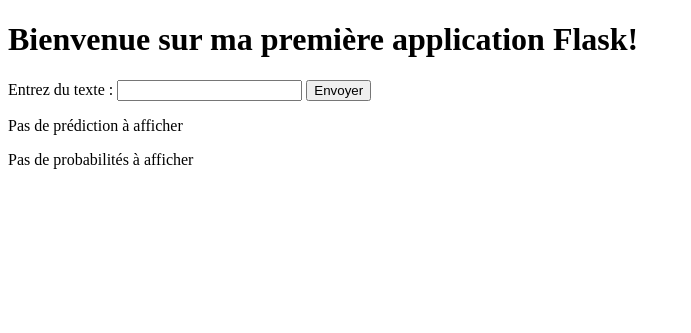
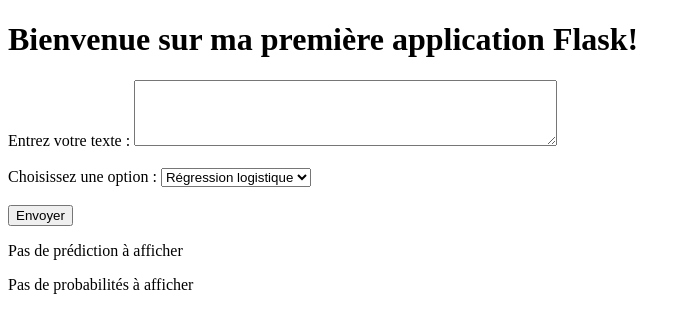
Before and after one commit to Qloeb/Romans19S, a Flask app: template templates/index.html in a window 1280 px wide. Shown: the top 333 px of the page, without its empty margins (0-691 px from the left). Run offline with Flask 2, Linux system fonts and the light colour scheme; the template is opened without the code that fills it, so the values that code supplies are empty.

Commit message:
ajout sélection modèle

```diff
--- a/app.py
+++ b/app.py
@@ -8,14 +8,26 @@ app = Flask(__name__)
 @app.route('/', methods=['GET', 'POST'])
 def home():
 
+    dict_models = {
+        'lr':LogisticRegression(solver='liblinear', multi_class='auto'),
+        'mnb': MultinomialNB(),
+        #'lsvc': LinearSVC(),
+        'dt': DecisionTreeClassifier(max_depth=10),
+        'rf': RandomForestClassifier(max_depth=10),
+        'ada': AdaBoostClassifier(),
+    }
+
     #Sera à remplacer par un appel du model avec les bon poids directement
     textes, labels = import_data("data")
     textes, labels = rassembler_textes_et_labels(textes, labels)
-    pipe = train_model(textes, labels)
 
     if request.method == 'POST':
-        user_text = [request.form['user_input']]
-        # Vous pouvez maintenant utiliser 'user_text' dans votre programme
+
+        print("Requête reçue")
+        user_text = [request.form['text_input']]
+        selected_model = request.form["selection"]
+        selected_model = dict_models[selected_model]
+        pipe = train_model(textes, labels, selected_model)
         pred = pipe.predict(user_text)
         proba = pipe.predict_proba(user_text)
         print("Prédiction:", pred)
--- a/templates/index.html
+++ b/templates/index.html
@@ -12,9 +12,23 @@
 <body>
     <h1>Bienvenue sur ma première application Flask!</h1>
     <form action="/" method="POST">
-        <label for="user_input">Entrez du texte :</label>
-        <input type="text" id="user_input" name="user_input">
-        <button type="submit">Envoyer</button>
+
+        <form action="/" method="post">
+            <label for="text_input">Entrez votre texte :</label>
+            <textarea id="text_input" name="text_input" rows="4" cols="50"></textarea><br><br>
+
+            <label for="selection">Choisissez une option :</label>
+            <select id="selection" name="selection">
+                <option value="lr" selected>Régression logistique</option>
+                <option value="mnb">Multinomial NB</option>
+                <option value="dt">Arbre de Décision</option>
+                <option value="rf">Random Forest</option>
+                <option value="ada">AdaBoost</option>
+            </select><br><br>
+
+            <input type="submit" value="Envoyer">
+        </form>
+
 
         <p id="prediction"></p>
         {% if prediction %}
@@ -76,7 +90,7 @@
             }
 
             console.log("Probabilités reçues :", '{{ probabilities|tojson }}');
-            const labels = ['Classe 1', 'Classe 2', 'Classe 3', 'Classe 4', 'Classe 5'];
+            const labels = ['Balzac', 'Flaubert', 'Classe 3', 'Classe 4', 'Zola'];
             const data = JSON.parse('{{ probabilities|tojson }}');
             createChart(labels, data);
         </script>
```
Also changed, not shown: utils.py (+11 -3 lines).
